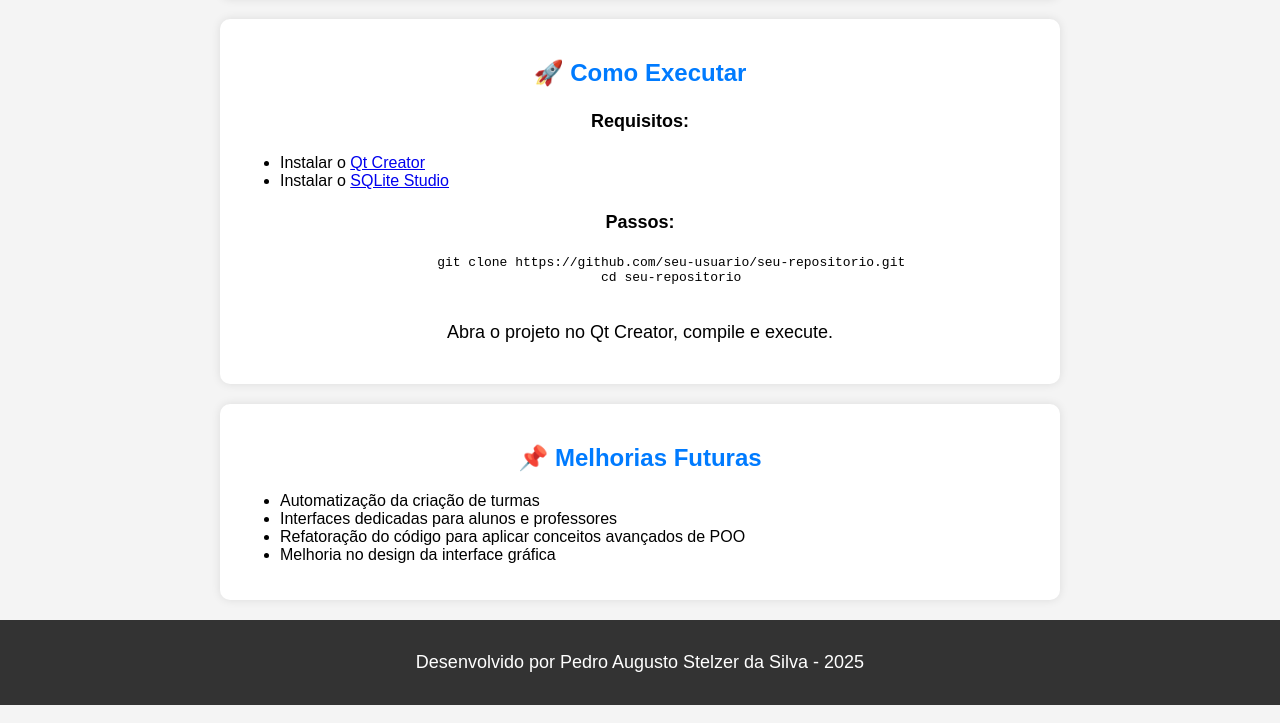
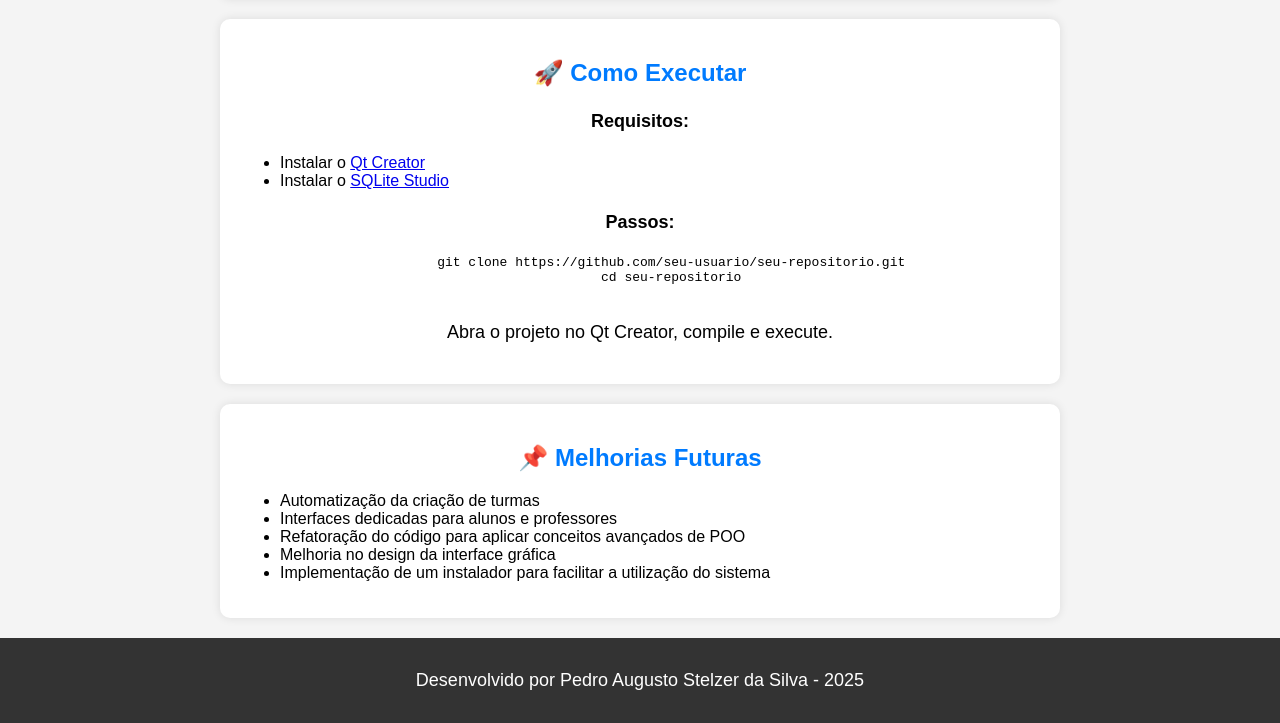
Before and after one commit to pedroStelzer/projeto-EDOO, a plain HTML site: page index.html in a window 1280 px wide. Shown: the part 3460-4183 px from the top of the page. Drawn offline with Linux system fonts and the light colour scheme.

Commit message:
Update index.html

```diff
--- a/index.html
+++ b/index.html
@@ -88,6 +88,7 @@
             <li>Interfaces dedicadas para alunos e professores</li>
             <li>Refatoração do código para aplicar conceitos avançados de POO</li>
             <li>Melhoria no design da interface gráfica</li>
+            <li>Implementação de um instalador para facilitar a utilização do sistema</li>
         </ul>
     </section>
 
```
